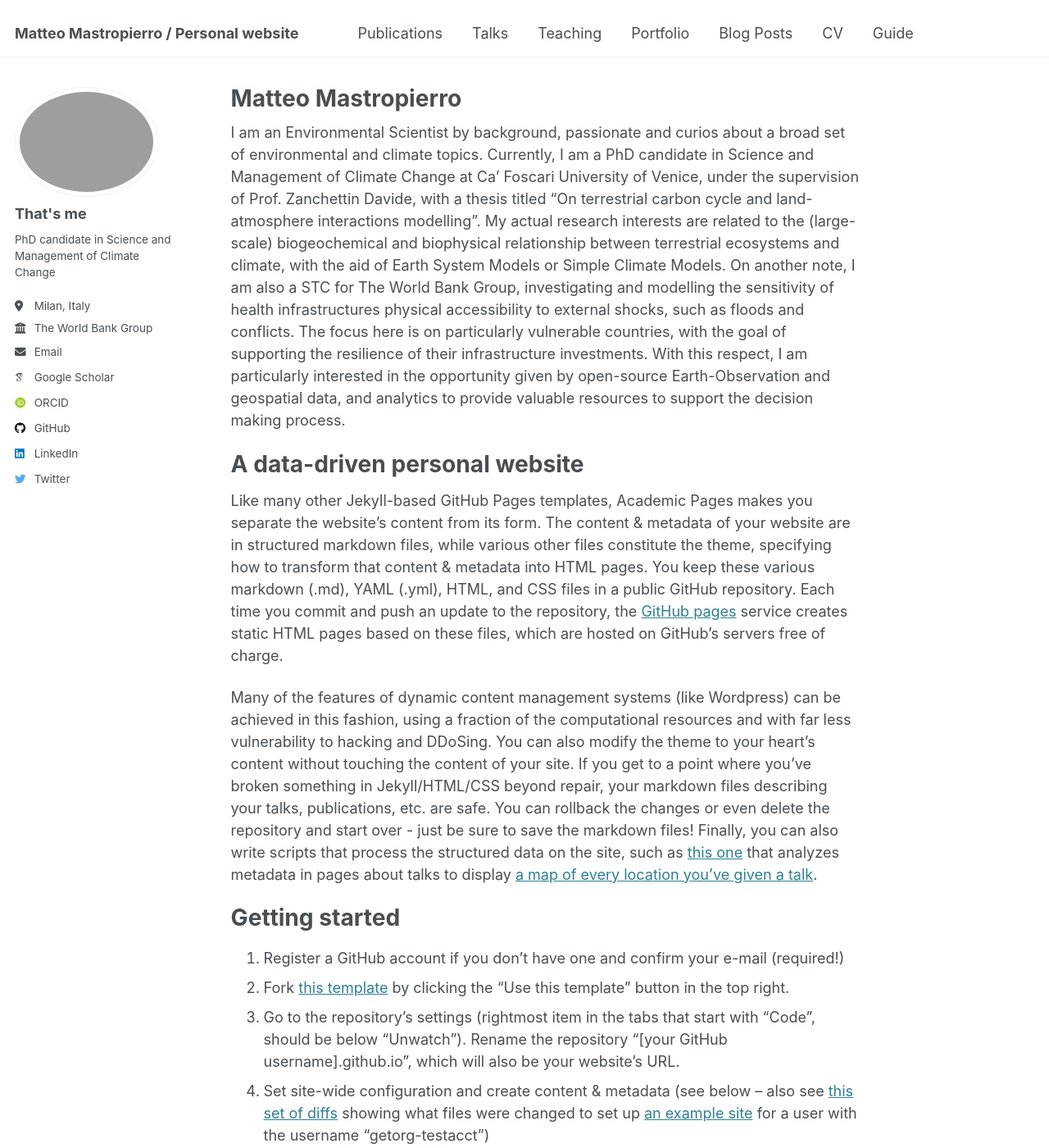
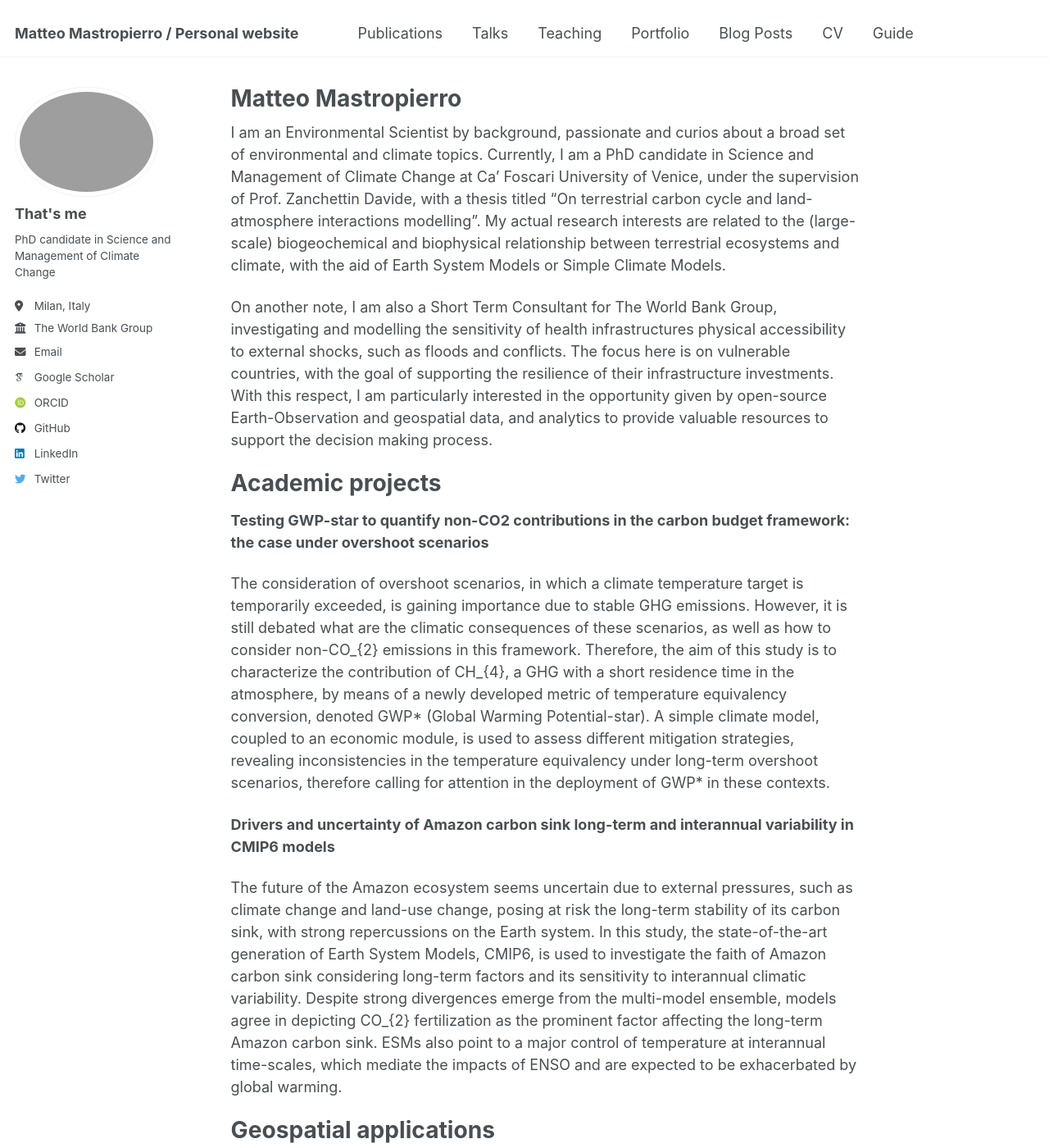
Before and after one commit to Matteo-Mastro/Matteo-Mastro.github.io, a Jekyll site: the page built from _pages/about.md, in a window 1280 px wide and 1400 px high. Shown: the whole window at 82% size. Built offline with Jekyll 4.4.1, drawn with Linux system fonts in a browser that asks for light colours; some web fonts are replaced; some of the changed text lies outside the part shown.

Commit message:
Update about.md

```diff
--- a/_pages/about.md
+++ b/_pages/about.md
@@ -11,45 +11,25 @@ redirect_from:
 I am an Environmental Scientist by background, passionate and curios about a broad set of environmental and climate topics.
 Currently, I am a PhD candidate in Science and Management of Climate Change at Ca' Foscari University of Venice, under the supervision of Prof. Zanchettin Davide, with a thesis titled "On terrestrial carbon cycle and land-atmosphere interactions modelling".
 My actual research interests are related to the (large-scale) biogeochemical and biophysical relationship between terrestrial ecosystems and climate, with the aid of Earth System Models or Simple Climate Models.
-On another note, I am also a STC for The World Bank Group, investigating and modelling the sensitivity of health infrastructures physical accessibility to external shocks, such as floods and conflicts. The focus here is on particularly vulnerable countries, with the goal of supporting the resilience of their infrastructure investments.
+
+On another note, I am also a Short Term Consultant for The World Bank Group, investigating and modelling the sensitivity of health infrastructures physical accessibility to external shocks, such as floods and conflicts. The focus here is on vulnerable countries, with the goal of supporting the resilience of their infrastructure investments.
 With this respect, I am particularly interested in the opportunity given by open-source Earth-Observation and geospatial data, and analytics to provide valuable resources to support the decision making process.
 
 
-A data-driven personal website
+Academic projects
 ======
-Like many other Jekyll-based GitHub Pages templates, Academic Pages makes you separate the website's content from its form. The content & metadata of your website are in structured markdown files, while various other files constitute the theme, specifying how to transform that content & metadata into HTML pages. You keep these various markdown (.md), YAML (.yml), HTML, and CSS files in a public GitHub repository. Each time you commit and push an update to the repository, the [GitHub pages](https://pages.github.com/) service creates static HTML pages based on these files, which are hosted on GitHub's servers free of charge.
 
-Many of the features of dynamic content management systems (like Wordpress) can be achieved in this fashion, using a fraction of the computational resources and with far less vulnerability to hacking and DDoSing. You can also modify the theme to your heart's content without touching the content of your site. If you get to a point where you've broken something in Jekyll/HTML/CSS beyond repair, your markdown files describing your talks, publications, etc. are safe. You can rollback the changes or even delete the repository and start over - just be sure to save the markdown files! Finally, you can also write scripts that process the structured data on the site, such as [this one](https://github.com/academicpages/academicpages.github.io/blob/master/talkmap.ipynb) that analyzes metadata in pages about talks to display [a map of every location you've given a talk](https://academicpages.github.io/talkmap.html).
+**Testing GWP-star to quantify non-CO2 contributions in the carbon budget framework: the case under overshoot scenarios**
 
-Getting started
+The consideration of overshoot scenarios, in which a climate temperature target is temporarily exceeded, is gaining importance due to stable GHG emissions. However, it is still debated what are the climatic consequences of these scenarios, as well as how to consider non-CO_{2} emissions in this framework. Therefore, the aim of this study is to characterize the contribution of CH_{4}, a GHG with a short residence time in the atmosphere, by means of a newly developed metric of temperature equivalency conversion, denoted GWP* (Global Warming Potential-star). A simple climate model, coupled to an economic module, is used to assess different mitigation strategies, revealing inconsistencies in the temperature equivalency under long-term overshoot scenarios, therefore calling for attention in the deployment of GWP* in these contexts.
+
+**Drivers and uncertainty of Amazon carbon sink long-term and interannual variability in CMIP6 models**
+
+The future of the Amazon ecosystem seems uncertain due to external pressures, such as climate change and land-use change, posing at risk the long-term stability of its carbon sink, with strong repercussions on the Earth system. In this study, the state-of-the-art generation of Earth System Models, CMIP6, is used to investigate the faith of Amazon carbon sink considering long-term factors and its sensitivity to interannual climatic variability. Despite strong divergences emerge from the multi-model ensemble, models agree in depicting CO_{2} fertilization as the prominent factor affecting the long-term Amazon carbon sink. ESMs also point to a major control of temperature at interannual time-scales, which mediate the impacts of ENSO and are expected to be exhacerbated by global warming.
+
+Geospatial applications
 ======
-1. Register a GitHub account if you don't have one and confirm your e-mail (required!)
-1. Fork [this template](https://github.com/academicpages/academicpages.github.io) by clicking the "Use this template" button in the top right.
-1. Go to the repository's settings (rightmost item in the tabs that start with "Code", should be below "Unwatch"). Rename the repository "[your GitHub username].github.io", which will also be your website's URL.
-1. Set site-wide configuration and create content & metadata (see below -- also see [this set of diffs](http://archive.is/3TPas) showing what files were changed to set up [an example site](https://getorg-testacct.github.io) for a user with the username "getorg-testacct")
-1. Upload any files (like PDFs, .zip files, etc.) to the files/ directory. They will appear at https://[your GitHub username].github.io/files/example.pdf.
-1. Check status by going to the repository settings, in the "GitHub pages" section
 
-Site-wide configuration
-------
-The main configuration file for the site is in the base directory in [_config.yml](https://github.com/academicpages/academicpages.github.io/blob/master/_config.yml), which defines the content in the sidebars and other site-wide features. You will need to replace the default variables with ones about yourself and your site's github repository. The configuration file for the top menu is in [_data/navigation.yml](https://github.com/academicpages/academicpages.github.io/blob/master/_data/navigation.yml). For example, if you don't have a portfolio or blog posts, you can remove those items from that navigation.yml file to remove them from the header.
 
-Create content & metadata
-------
-For site content, there is one markdown file for each type of content, which are stored in directories like _publications, _talks, _posts, _teaching, or _pages. For example, each talk is a markdown file in the [_talks directory](https://github.com/academicpages/academicpages.github.io/tree/master/_talks). At the top of each markdown file is structured data in YAML about the talk, which the theme will parse to do lots of cool stuff. The same structured data about a talk is used to generate the list of talks on the [Talks page](https://academicpages.github.io/talks), each [individual page](https://academicpages.github.io/talks/2012-03-01-talk-1) for specific talks, the talks section for the [CV page](https://academicpages.github.io/cv), and the [map of places you've given a talk](https://academicpages.github.io/talkmap.html) (if you run this [python file](https://github.com/academicpages/academicpages.github.io/blob/master/talkmap.py) or [Jupyter notebook](https://github.com/academicpages/academicpages.github.io/blob/master/talkmap.ipynb), which creates the HTML for the map based on the contents of the _talks directory).
-
-**Markdown generator**
-
-The repository includes [a set of Jupyter notebooks](https://github.com/academicpages/academicpages.github.io/tree/master/markdown_generator
-) that converts a CSV containing structured data about talks or presentations into individual markdown files that will be properly formatted for the Academic Pages template. The sample CSVs in that directory are the ones I used to create my own personal website at stuartgeiger.com. My usual workflow is that I keep a spreadsheet of my publications and talks, then run the code in these notebooks to generate the markdown files, then commit and push them to the GitHub repository.
-
-How to edit your site's GitHub repository
-------
-Many people use a git client to create files on their local computer and then push them to GitHub's servers. If you are not familiar with git, you can directly edit these configuration and markdown files directly in the github.com interface. Navigate to a file (like [this one](https://github.com/academicpages/academicpages.github.io/blob/master/_talks/2012-03-01-talk-1.md) and click the pencil icon in the top right of the content preview (to the right of the "Raw | Blame | History" buttons). You can delete a file by clicking the trashcan icon to the right of the pencil icon. You can also create new files or upload files by navigating to a directory and clicking the "Create new file" or "Upload files" buttons.
-
-Example: editing a markdown file for a talk
-![Editing a markdown file for a talk](/images/editing-talk.png)
-
-For more info
-------
-More info about configuring Academic Pages can be found in [the guide](https://academicpages.github.io/markdown/), the [growing wiki](https://github.com/academicpages/academicpages.github.io/wiki), and you can always [ask a question on GitHub](https://github.com/academicpages/academicpages.github.io/discussions). The [guides for the Minimal Mistakes theme](https://mmistakes.github.io/minimal-mistakes/docs/configuration/) (which this theme was forked from) might also be helpful.
+Tools and expertise
+======
```
